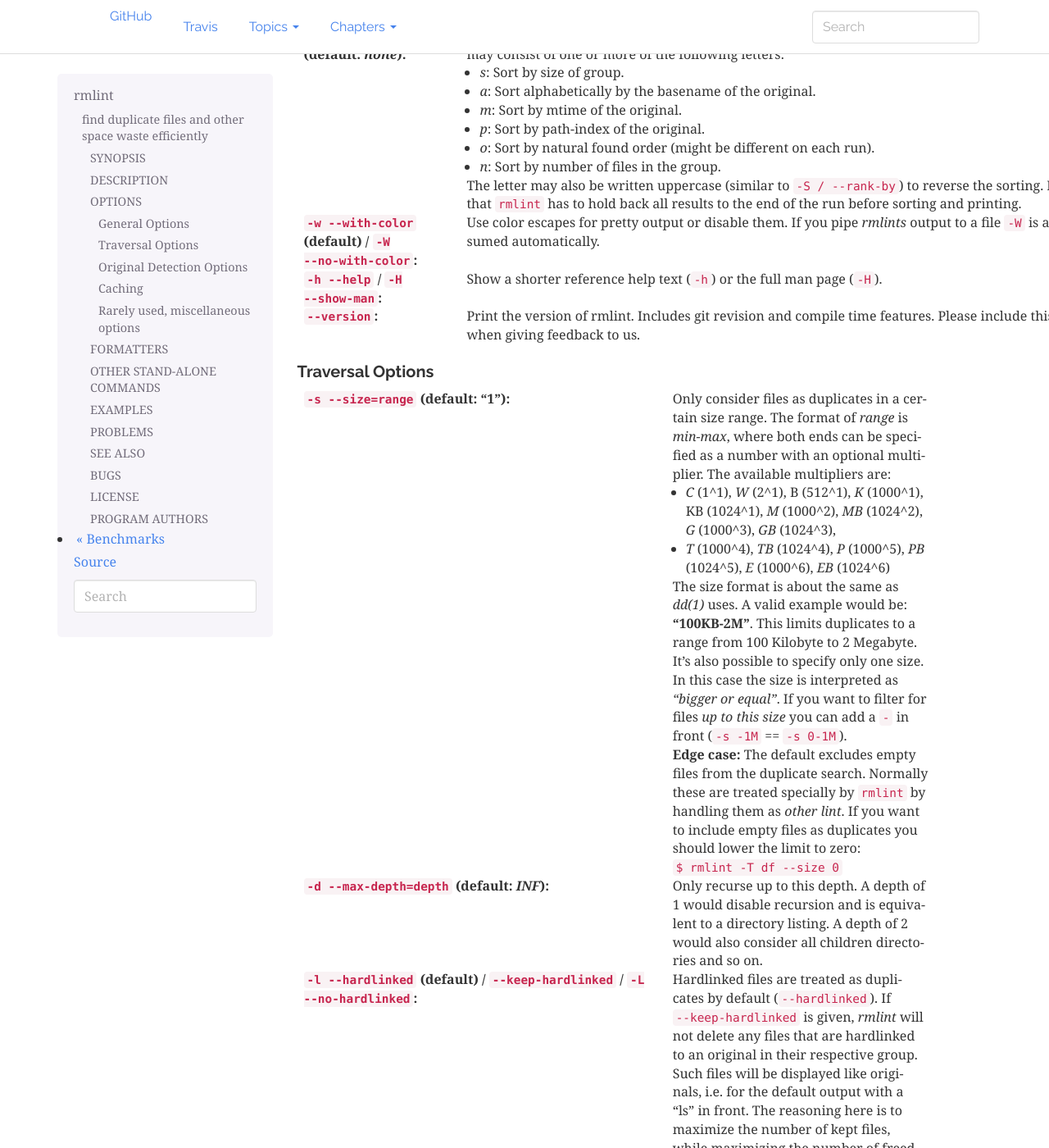
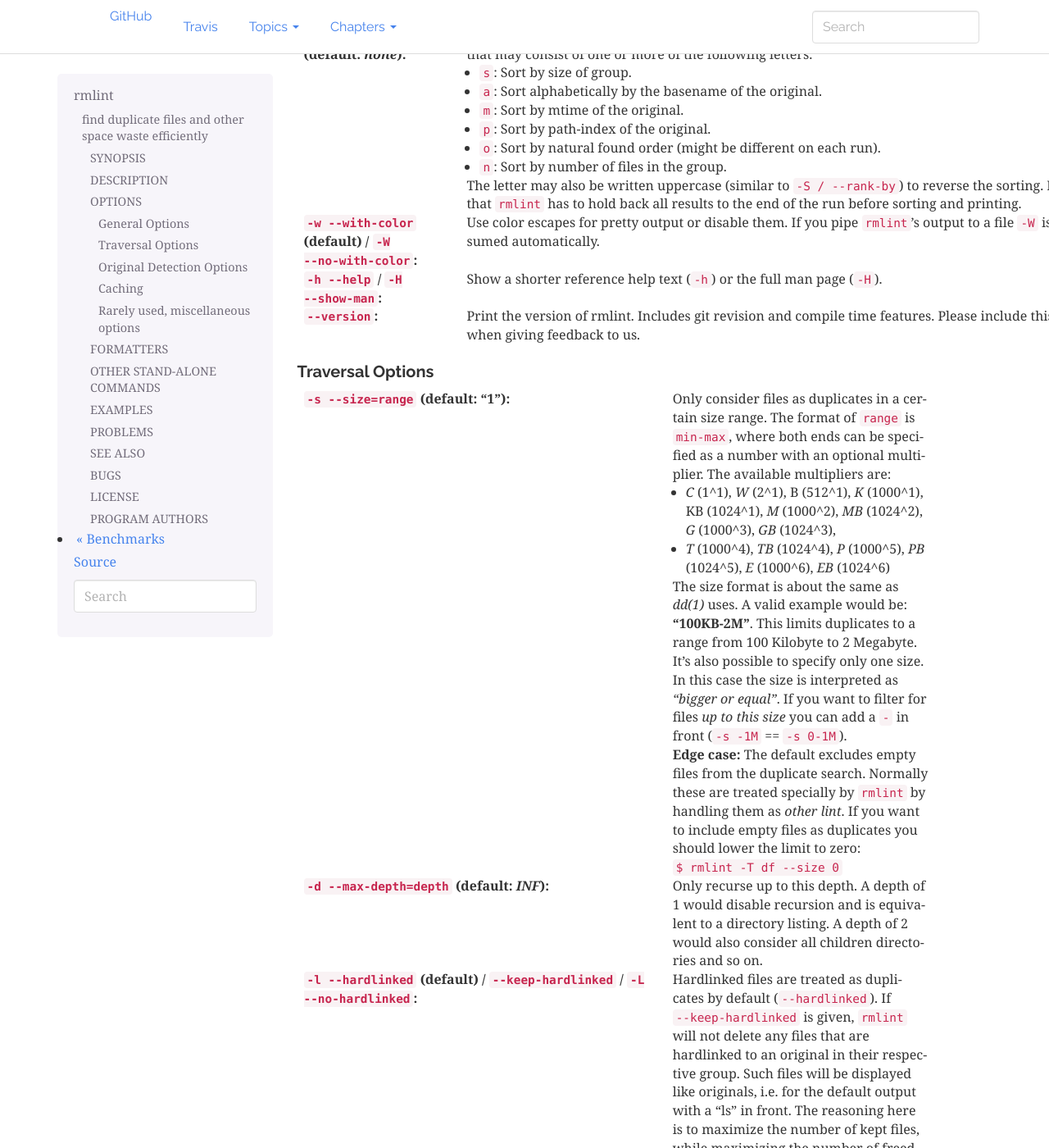
Before and after one commit to sahib/rmlint, a Sphinx documentation site: the page built from docs/rmlint.1.rst, in a window 1280 px wide and 1400 px high, scrolled down 3711 px. Shown: the whole window at 82% size. Built offline with Sphinx 7.4.7, drawn with Linux system fonts in a browser that asks for light colours; some of the changed text lies outside the part shown.

Commit message:
docs: fix backticks in the rest of the docs

```diff
--- a/docs/rmlint.1.rst
+++ b/docs/rmlint.1.rst
@@ -72,7 +72,7 @@
 
 :``-T --types="list"`` (**default\:** *defaults*):
 
-    Configure the types of lint rmlint will look for. The `list` string is a
+    Configure the types of lint rmlint will look for. The ``list`` string is a
     comma-separated list of lint types or lint groups (other separators like
     semicolon or space also work though).
 
@@ -256,15 +256,16 @@
 
 :``-y --sort-by=order`` (**default\:** *none*):
 
-    During output, sort the found duplicate groups by criteria described by `order`.
-    `order` is a string that may consist of one or more of the following letters:
+    During output, sort the found duplicate groups by criteria described by
+    ``order``. ``order`` is a string that may consist of one or more of the
+    following letters:
 
-    * `s`: Sort by size of group.
-    * `a`: Sort alphabetically by the basename of the original.
-    * `m`: Sort by mtime of the original.
-    * `p`: Sort by path-index of the original.
-    * `o`: Sort by natural found order (might be different on each run).
-    * `n`: Sort by number of files in the group.
+    * ``s``: Sort by size of group.
+    * ``a``: Sort alphabetically by the basename of the original.
+    * ``m``: Sort by mtime of the original.
+    * ``p``: Sort by path-index of the original.
+    * ``o``: Sort by natural found order (might be different on each run).
+    * ``n``: Sort by number of files in the group.
 
     The letter may also be written uppercase (similar to ``-S /
     --rank-by``) to reverse the sorting. Note that ``rmlint`` has to hold
@@ -273,7 +274,7 @@
 :``-w --with-color`` (**default**) / ``-W --no-with-color``:
 
     Use color escapes for pretty output or disable them.
-    If you pipe `rmlints` output to a file ``-W`` is assumed automatically.
+    If you pipe ``rmlint``'s output to a file ``-W`` is assumed automatically.
 
 :``-h --help`` / ``-H --show-man``:
 
@@ -290,7 +291,7 @@
 :``-s --size=range`` (**default\:** "1"):
 
     Only consider files as duplicates in a certain size range.
-    The format of `range` is `min-max`, where both ends can be specified
+    The format of ``range`` is ``min-max``, where both ends can be specified
     as a number with an optional multiplier. The available multipliers are:
 
     - *C* (1^1), *W* (2^1), B (512^1), *K* (1000^1), KB (1024^1), *M* (1000^2), *MB* (1024^2), *G* (1000^3), *GB* (1024^3),
@@ -320,22 +321,22 @@
 :``-l --hardlinked`` (**default**) / ``--keep-hardlinked`` / ``-L --no-hardlinked``:
 
     Hardlinked files are treated as duplicates by default (``--hardlinked``). If
-    ``--keep-hardlinked`` is given, `rmlint` will not delete any files that are
-    hardlinked to an original in their respective group. Such files will be
+    ``--keep-hardlinked`` is given, ``rmlint`` will not delete any files that
+    are hardlinked to an original in their respective group. Such files will be
     displayed like originals, i.e. for the default output with a "ls" in front.
     The reasoning here is to maximize the number of kept files, while maximizing
     the number of freed space: Removing hardlinks to originals will not allocate
     any free space.
 
-    If `--no-hardlinked` is given, only one file (of a set of hardlinked files)
-    is considered, all the others are ignored; this means, they are not
+    If ``--no-hardlinked`` is given, only one file (of a set of hardlinked
+    files) is considered, all the others are ignored; this means, they are not
     deleted and also not even shown in the output. The "highest ranked" of the
     set is the one that is considered.
 
 :``-f --followlinks`` / ``-F --no-followlinks`` / ``-@ --see-symlinks`` (**default**):
 
     ``-f`` will always follow symbolic links. If file system loops occurs
-    ``rmlint`` will detect this. If `-F` is specified, symbolic links will be
+    ``rmlint`` will detect this. If ``-F`` is specified, symbolic links will be
     ignored completely, if ``-@`` is specified, ``rmlint`` will see symlinks and
     treats them like small files with the path to their target in them. The
     latter is the default behaviour, since it is a sensible default for
@@ -393,8 +394,7 @@
 
     Note that ``rmlint`` will find duplicates newer than ``timestamp``, even if
     the original is older.  If you want only find duplicates where both
-    original and duplicate are newer than ``timestamp`` you can use
-    ``find(1)``:
+    original and duplicate are newer than ``timestamp`` you can use `find(1)`:
 
     * ``find -mtime -1 -print0 | rmlint -0 # pass all files younger than a day to rmlint``
 
@@ -440,24 +440,27 @@
     - **o**: keep file with lowest number of hardlinks outside of the paths traversed by ``rmlint``.
     - **O**: keep file with highest number of hardlinks outside of the paths traversed by ``rmlint``.
 
-    Alphabetical sort will only use the basename of the file and ignore its case.
-    One can have multiple criteria, e.g.: ``-S am`` will choose first alphabetically; if tied then by mtime.
-    **Note:** original path criteria (specified using `//`) will always take first priority over `-S` options.
+    Alphabetical sort will only use the basename of the file and ignore its
+    case. One can have multiple criteria, e.g.: ``-S am`` will choose first
+    alphabetically; if tied then by mtime. **Note:** original path criteria
+    (specified using ``//``) will always take first priority over ``-S``
+    options.
 
     For more fine grained control, it is possible to give a regular expression
     to sort by. This can be useful when you know a common fact that identifies
     original paths (like a path component being ``src`` or a certain file ending).
 
     To use the regular expression you simply enclose it in the criteria string
-    by adding `<REGULAR_EXPRESSION>` after specifying `r` or `x`. Example: ``-S
-    'r<.*\.bak$>'`` makes all files that have a ``.bak`` suffix original files.
+    by adding ``<REGULAR_EXPRESSION>`` after specifying ``r`` or ``x``. Example:
+    ``-S 'r<.*\.bak$>'`` makes all files that have a ``.bak`` suffix original
+    files.
 
     Warning: When using **r** or **x**, try to make your regex to be as specific
     as possible! Good practice includes adding a ``$`` anchor at the end of the regex.
 
     Tips:
 
-    - **l** is useful for files like `file.mp3 vs file.1.mp3 or file.mp3.bak`.
+    - **l** is useful for files like ``file.mp3`` vs ``file.1.mp3`` or ``file.mp3.bak``.
     - **a** can be used as last criteria to assert a defined order.
     - **o/O** and **h/H** are only useful if there any hardlinks in the traversed path.
     - **o/O** takes the number of hardlinks outside the traversed paths (and
@@ -756,9 +759,9 @@
 
   Available options:
 
-  * *omitfirst:* Same as the ``-f / --omitfirst`` option in ``fdupes(1)``. Omits the
-    first line of each set of duplicates (i.e. the original file.
-  * *sameline:* Same as the ``-1 / --sameline`` option in ``fdupes(1)``. Does not
+  * *omitfirst:* Same as the ``-f / --omitfirst`` option in `fdupes(1)`. Omits
+    the first line of each set of duplicates (i.e. the original file.
+  * *sameline:* Same as the ``-1 / --sameline`` option in `fdupes(1)`. Does not
     print newlines between files, only a space. Newlines are printed only between
     sets of duplicates.
 
@@ -865,7 +868,7 @@
 
   ``$ rmlint -e``
 
-* Do more complex traversal using ``find(1)``.
+* Do more complex traversal using `find(1)`.
 
   ``$ find /usr/lib -iname '*.so' -type f | rmlint - # find all duplicate .so files``
 
--- a/docs/testing.rst
+++ b/docs/testing.rst
@@ -29,7 +29,7 @@
 - ``RM_TS_PEDANTIC``: Run each test several times with different optimization options
   and check for errors between the runs. *(slow)*.
 - ``RM_TS_SLEEP``: Waits a long time before executing a command. Useful for
-  starting the testcase and manually running `rmlint` on the priorly generated
+  starting the testcase and manually running ``rmlint`` on the priorly generated
   testdir.
 - ``RM_TS_PRINT_CMD``: Print the command that is currently run.
 - ``RM_TS_KEEP_TESTDIR``: If a test failed, keep the test files.
--- a/docs/translators.rst
+++ b/docs/translators.rst
@@ -78,4 +78,4 @@
 
    $ scons gettext
 
-Then, proceed to work with the relevant `*.po` file as described above.
+Then, proceed to work with the relevant ``*.po`` file as described above.
```
Also changed, not shown: other parts of docs/testing.rst (+2 -1 lines), README.rst (+7 -7 lines).
